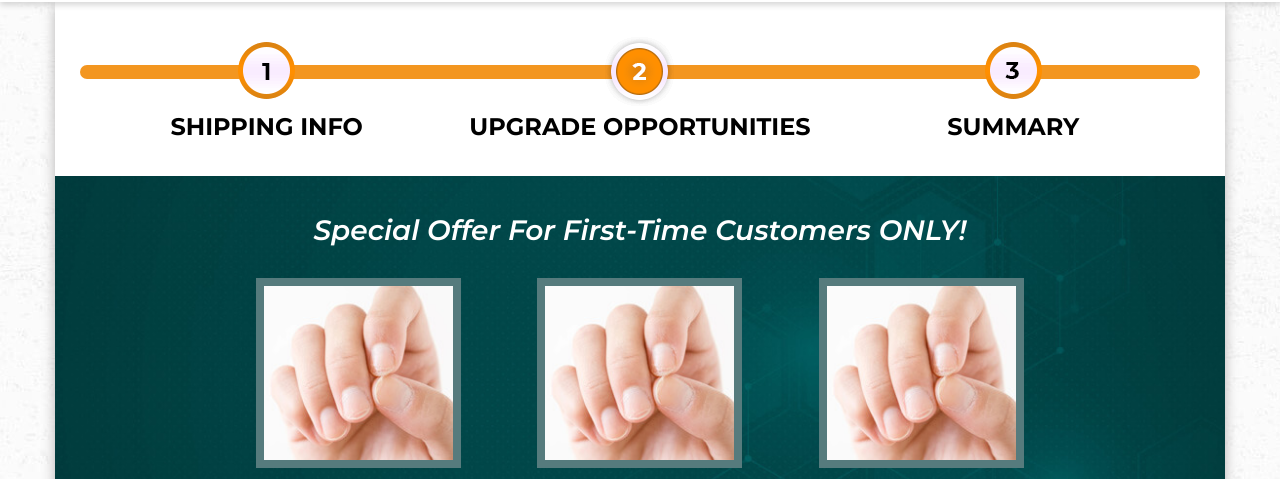
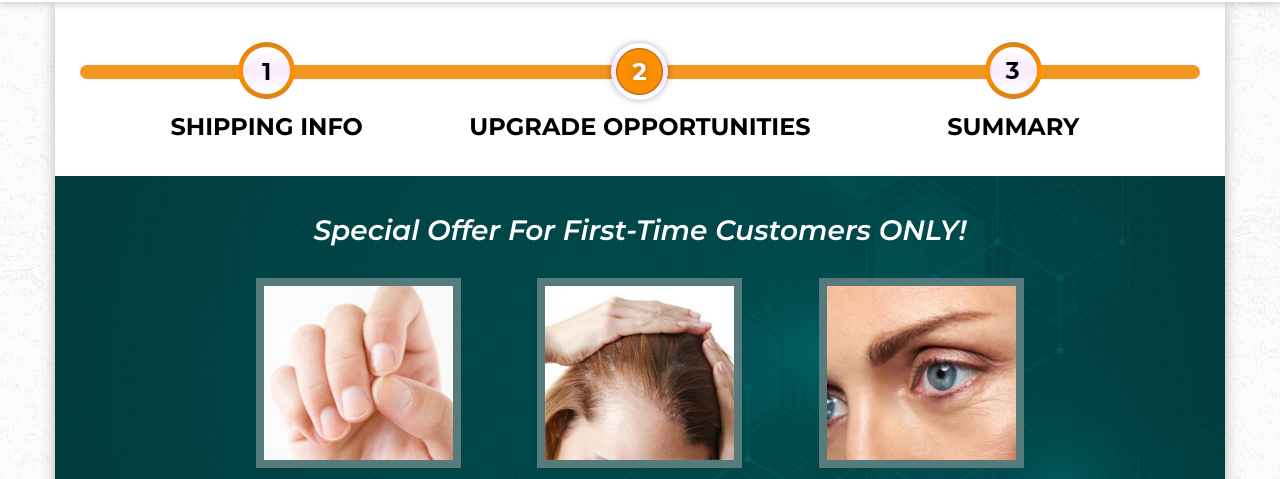
Before and after one commit to DhakaCoders/phyto-HTML, a plain HTML site: page index.html in a window 1280 px wide. Shown: the part 81-560 px from the top of the page. Drawn offline with Linux system fonts and the light colour scheme.

Commit message:
banner grd img update

```diff
--- a/index.html
+++ b/index.html
@@ -84,13 +84,13 @@
                 </li>
                 <li>
                   <div class="hh-special-offer-sec-grd-col">
-                    <div class="lazy hh-special-offer-sec-grd-col-img" data-src="assets/images/hh-special-offer-sec-grd-col-img-01.jpg"></div>
+                    <div class="lazy hh-special-offer-sec-grd-col-img" data-src="assets/images/hh-special-offer-sec-grd-col-img-02.jpg"></div>
                     <strong>Thinning Hair?</strong>
                   </div>
                 </li>
                 <li>
                   <div class="hh-special-offer-sec-grd-col">
-                    <div class="lazy hh-special-offer-sec-grd-col-img" data-src="assets/images/hh-special-offer-sec-grd-col-img-01.jpg"></div>
+                    <div class="lazy hh-special-offer-sec-grd-col-img" data-src="assets/images/hh-special-offer-sec-grd-col-img-03.jpg"></div>
                     <strong>Aging Skin?</strong>
                   </div>
                 </li>
```
